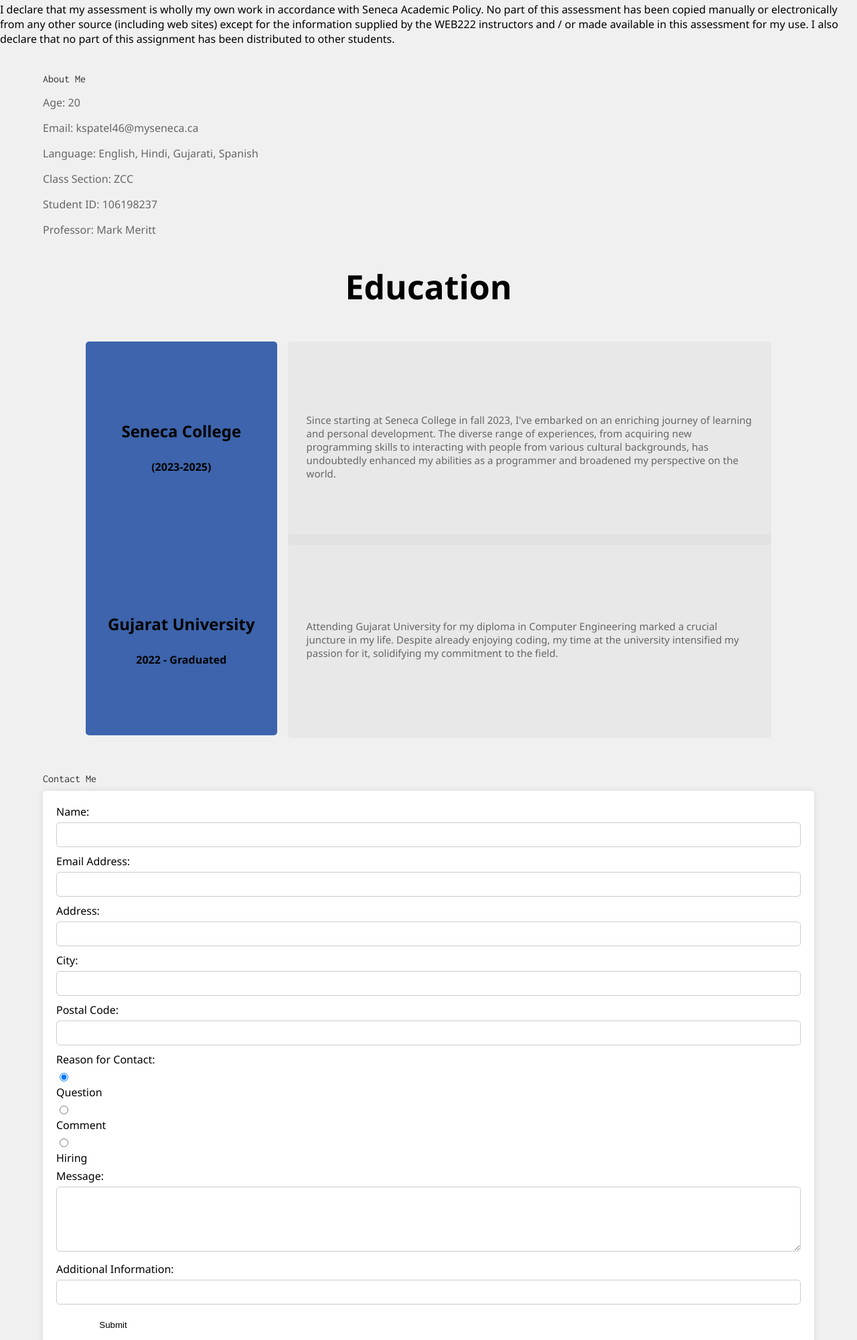
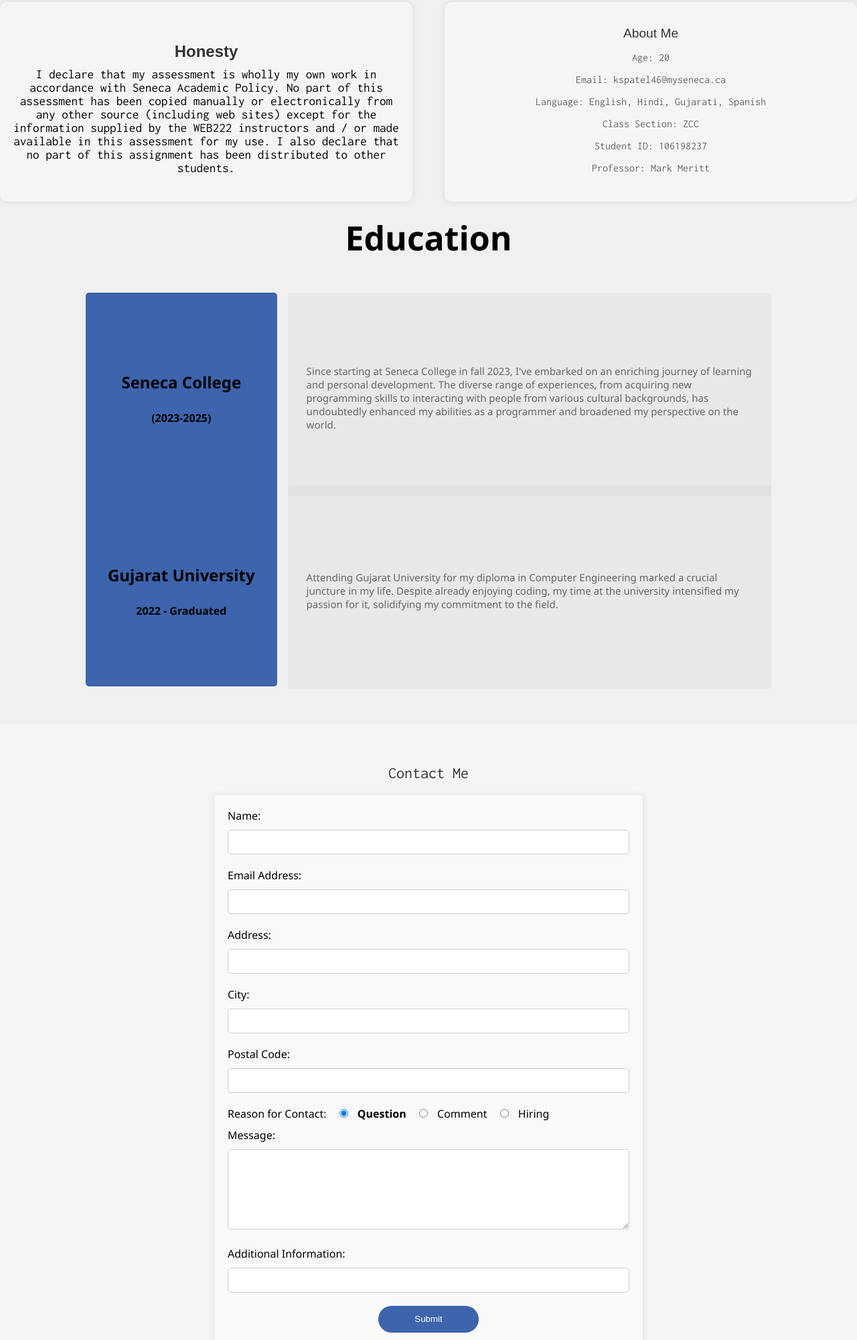
Before and after one commit to krishxps/web222-final, a plain HTML site: page index.html in a window 1280 px wide. Shown: the part 623-2624 px from the top of the page at 67% size. Drawn offline with nearby package versions, Linux system fonts and the light colour scheme; a script that the page names is missing; a web font is replaced by a local one.

Commit message:
almost done

```diff
--- a/index.html
+++ b/index.html
@@ -20,7 +20,7 @@
                     <li>
                         <button class="resume">
                             <img src="./assets/downloads.png" alt="download icon">
-                            <a class="black" href="resume.pdf" download>Resume</a>
+                            <a class="black" href="./assets/resume.pdf" download>Resume</a>
                         </button>
                     </li>
                     <li>
@@ -35,7 +35,9 @@
     </header>
 
     <main>
+        <div class="sections-container">
         <section class="honesty">
+            <h2 id="about-me">Honesty</h2>
             I declare that my assessment is wholly my own work in accordance with Seneca Academic Policy.
             No part of this assessment has been copied manually or electronically from any other source
             (including web sites) except for the information supplied by the WEB222 instructors and / or
@@ -44,7 +46,7 @@
         </section>
         <section id="infographic">
             <div class="container">
-                <h2>About Me</h2>
+                <h2 id="about-me">About Me</h2>
                 <p>Age: 20</p>
                 <p>Email: kspatel46@myseneca.ca</p>
                 <p>Language: English, Hindi, Gujarati, Spanish</p>
@@ -53,7 +55,7 @@
                 <p>Professor: Mark Meritt </p>
             </div>
         </section>
-
+        </div>
         <section id="Education">
             <div class="Education_cont">
                 <h1 data-aos="fade-up" data-aos-delay="150" data-aos-duration="1500">Education</h1>
@@ -123,7 +125,7 @@
                     <label for="additional_info">Additional Information:</label>
                     <input type="text" id="additional_info" name="additional_info">
 
-                    <button type="submit">Submit</button>
+                    <button id="submit" type="submit">Submit</button>
                 </form>
             </div>
         </section>
--- a/style.css
+++ b/style.css
@@ -1,22 +1,38 @@
-@import url("https://fonts.googleapis.com/css2?family=Inconsolata:wght@200..900&family=Oswald:wght@200..700&display=swap");
+@import url("https://fonts.googleapis.com/css2?family=Inconsolata:wght@200..900&family=Oswald:wght@200..700&family=Roboto:ital,wght@0,100;0,300;0,400;0,500;0,700;0,900;1,100;1,300;1,400;1,500;1,700;1,900&family=Seymour+One&display=swap");
 
-/* Reset default margin and padding */
 body {
   font-family: "Segoe UI", Tahoma, Geneva, Verdana, sans-serif;
   margin: 0;
   padding: 0;
   background-color: #f0f0f0;
 }
+#submit {
+  background-color: #3d64ac;
+  color: white;
+  text-align: center;
+  margin-left: auto;
+  margin-right: auto;
+  transition: background-color 0.3s, color 0.3s;
+  /* Add transition for smooth hover effect */
+}
+
+#submit:hover {
+  background-color: #2c477a;
+  /* Change background color on hover */
+}
+
 header {
   text-align: center;
 }
-.teensopx{
+
+.teensopx {
   height: 300px;
 }
+
 button {
   background-color: white;
   border: none;
-  color: black; /* Set default text color to black */
+  color: black;
   padding: 10px 20px;
   text-align: center;
   text-decoration: none;
@@ -29,7 +45,17 @@ button {
   align-items: center;
   justify-content: center;
   margin: 0 10px;
-  transition: background-color 0.3s, color 0.3s; /* Add smooth transition */
+  transition: background-color 0.3s, color 0.3s;
+}
+
+#infographic {
+  flex-basis: 45%;
+  padding: 20px;
+  background-color: #f5f5f5;
+  border-radius: 10px;
+  box-shadow: 0 0 10px rgba(0, 0, 0, 0.1);
+  text-align: center;
+  margin-bottom: 20px;
 }
 
 button img {
@@ -39,14 +65,13 @@ button img {
 
 button:hover {
   background-color: #e8e8c6;
-  color: white; /* Change text color on hover */
+  color: white;
 }
 
 .black {
   color: black;
 }
 
-/* Container to center content */
 .container {
   width: 90%;
   max-width: 1200px;
@@ -58,15 +83,16 @@ button:hover {
   font-weight: bold;
   font-size: 2.7em;
 }
+
 .container h2 {
   font-family: "Inconsolata", monospace;
   font-weight: normal;
   font-size: 1em;
 }
-/* Styles for header */
+
 header {
   text-align: center;
-  padding: 100px 0; /* Increase padding for larger header */
+  padding: 100px 0;
   background-color: #3d64ac;
   color: #fff;
 }
@@ -80,11 +106,10 @@ header {
 
 header h1,
 header h2 {
-  margin: 10px 0; /* Increase margin for header text */
-  font-size: 36px; /* Increase font size for header text */
+  margin: 10px 0;
+  font-size: 36px;
 }
 
-/* Styles for navigation */
 nav ul {
   list-style-type: none;
   margin: 0;
@@ -104,7 +129,6 @@ nav ul li a {
   font-weight: bold;
 }
 
-/* Main section styles */
 main {
   padding: 20px 0;
 }
@@ -125,17 +149,18 @@ section p {
   margin-bottom: 5px;
 }
 
-/* Form styles */
 form {
-  background-color: #fff;
+    background-color: #f9f9f9;
     padding: 20px;
     border-radius: 5px;
     box-shadow: 0 0 10px rgba(0, 0, 0, 0.1);
+    max-width: 600px;
+    margin: 0 auto;
   }
 
 form label {
   display: block;
-  margin-bottom: 5px;
+  margin-bottom: 10px;
 }
 
 form input[type="text"],
@@ -144,10 +169,14 @@ form input[type="number"],
 form textarea {
   width: 100%;
   padding: 10px;
-  margin-bottom: 10px;
+  margin-bottom: 20px;
   border: 1px solid #ccc;
   border-radius: 5px;
   box-sizing: border-box;
+}
+
+form textarea {
+  height: 120px;
 }
 
 form input[type="submit"] {
@@ -164,9 +193,45 @@ form input[type="submit"]:hover {
   color: #333;
 }
 
-.edu_h2{
+
+form input[type="submit"]:hover {
+  background-color: #ffc107;
+  color: #333;
+}
+input[type="radio"] {
+  display: inline-block;
+  margin-right: 10px;
+}
+
+form label {
+  display: inline-block;
+  margin-bottom: 10px;
+}
+
+label {
+  display: inline-flex;
+  align-items: center;
+  margin-right: 10px;
+  cursor: pointer;
+}
+form label[for="message"] {
+    display: block;
+  }
+
+label input[type="radio"] {
+  margin-right: 5px;
+  display: inline-block;
+}
+
+input[type="radio"]:checked + label {
+  font-weight: bold;
+  display: inline-block;
+}
+
+.edu_h2 {
   color: black;
 }
+
 .Education_cont {
   width: 80%;
   margin: auto;
@@ -189,6 +254,7 @@ form input[type="submit"]:hover {
   margin-top: 3rem;
   height: 30vh;
 }
+
 .edu_name {
   color: black;
   font-weight: bold;
@@ -200,9 +266,11 @@ form input[type="submit"]:hover {
   background-color: #3d64ac;
   border-radius: 5px;
 }
+
 .edu_name h1 {
   color: black;
 }
+
 .edu-name p {
   font-size: medium;
 }
@@ -219,65 +287,93 @@ form input[type="submit"]:hover {
   justify-content: center;
   align-items: center;
 }
+
 .edu_desc p {
   font-size: 15px;
 }
 
-/* Responsive styles */
-/* Responsive styles */
-@media screen and (max-width: 768px) {
-  /* Adjust header padding */
-  header {
-    padding: 50px 0;
+main {
+  padding: 20px 0;
 }
 
-  /* Decrease profile picture size */
+#about-me {
+  text-align: center;
+  font-family: "Seymour One", sans-serif;
+}
+
+.sections-container {
+  font-family: "Inconsolata", monospace;
+  font-size: 1.2em;
+  display: flex;
+  justify-content: space-between;
+}
+
+.honesty {
+  font-family: "Inconsolata", monospace;
+  flex-basis: 45%;
+  padding: 40px 20px;
+  background-color: #f5f5f5;
+  border-radius: 10px;
+  box-shadow: 0 0 10px rgba(0, 0, 0, 0.1);
+  text-align: center;
+  margin-bottom: 20px;
+}
+
+#contact {
+  padding: 40px 0;
+  background-color: #f5f5f5;
+}
+
+#contact h2 {
+  text-align: center;
+  font-size: 24px;
+  margin-bottom: 20px;
+}
+
+@media only screen and (min-width: 768px) {
+  .sections-container {
+    flex-direction: row;
+  }
+
+  .honesty,
+  #infographic {
+    flex-basis: 45%;
+  }
+
+  .container {
+    width: 80%;
+  }
+}
+
+@media only screen and (max-width: 767px) {
+  .sections-container {
+    flex-direction: column;
+  }
+
+  .honesty,
+  #infographic {
+    flex-basis: 100%;
+  }
+
+  .container {
+    width: 90%;
+  }
+
   .pfp {
     width: 150px;
     height: 150px;
   }
 
-  /* Decrease font sizes for header */
   header h1,
   header h2 {
     font-size: 24px;
   }
 
-  /* Decrease font size for navigation */
-  nav ul li a {
-    font-size: 14px;
+  nav ul li {
+    margin-top: 20px;
   }
 
-  /* Adjust margin between navigation items */
-  nav ul li {
-    margin-right: 5px;
-  }
-
-  /* Decrease font size for section headings */
-  section h2 {
-    font-size: 20px;
-  }
-
-  /* Decrease font size for section paragraphs */
-  section p {
-    font-size: 14px;
-  }
-
-  /* Adjust padding for form */
-  form {
-    padding: 10px;
-  }
-
-  /* Adjust padding for form inputs */
-  form input[type="text"],
-  form input[type="email"],
-  form input[type="number"],
-  form textarea {
-    padding: 8px;
-  }
-
-  /* Adjust padding for form submit button */
-  form input[type="submit"] {
-    padding: 8px 16px;
+  button {
+    padding: 10px 15px;
   }
 }
```
Also changed, not shown: 1 other file. Lines whose indentation alone changed are shown as unchanged.
